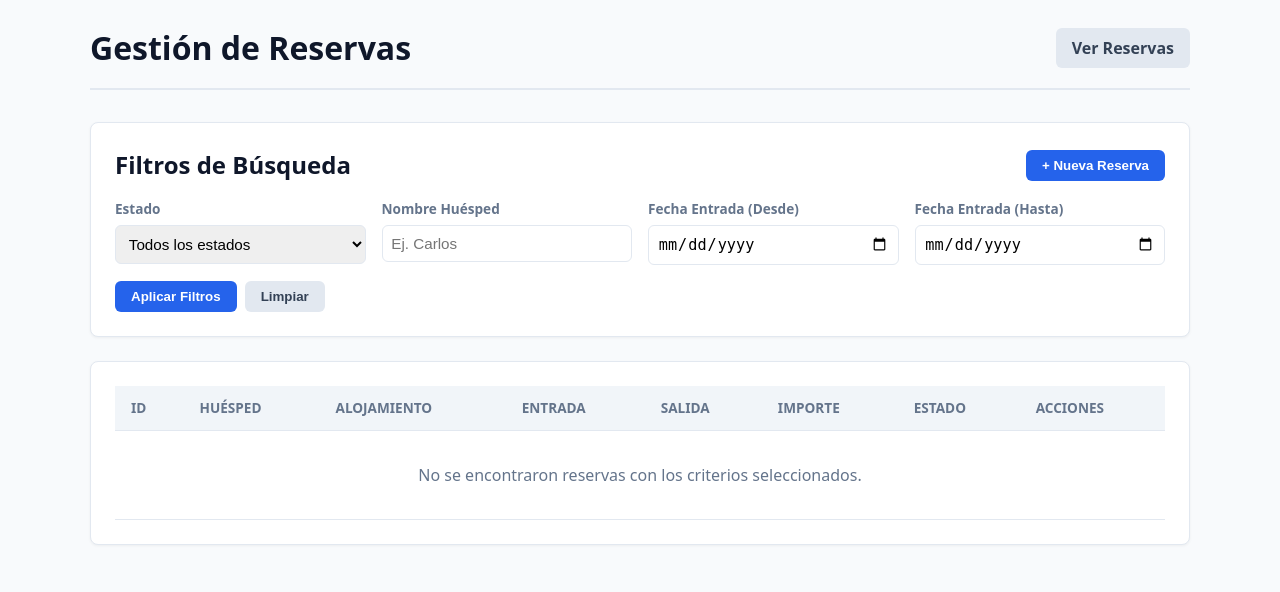
After one commit to Ismael-Zahinos/Prueba-PHP, a PHP site: template templates/reservas/index.html.twig in a window 1280 px wide. The commit adds this page. Shown: the top 592 px of the page. Run offline with PHP 8.4, Linux system fonts and the light colour scheme; the template is opened without the code that fills it, so the values that code supplies are empty; some libraries are stand-ins or nearby versions.

Commit message:
feat: vistas del listado y detalle con plantillas twig y herencia

```diff
--- /dev/null
+++ b/templates/base.html.twig
@@ -0,0 +1,178 @@
+<!DOCTYPE html>
+<html lang="es">
+<head>
+    <meta charset="UTF-8">
+    <meta name="viewport" content="width=device-width, initial-scale=1.0">
+    <title>{% block title %}Gestión de Reservas{% endblock %}</title>
+    <style>
+        :root {
+            --primary: #2563eb;
+            --primary-hover: #1d4ed8;
+            --bg: #f8fafc;
+            --surface: #ffffff;
+            --border: #e2e8f0;
+            --text: #0f172a;
+            --text-muted: #64748b;
+            --success: #16a34a;
+            --danger: #dc2626;
+            --warning: #ca8a04;
+        }
+
+        * { box-sizing: border-box; margin: 0; padding: 0; }
+        body {
+            font-family: system-ui, -apple-system, BlinkMacSystemFont, 'Segoe UI', Roboto, Oxygen, Ubuntu, Cantarell, sans-serif;
+            background-color: var(--bg);
+            color: var(--text);
+            line-height: 1.5;
+            padding: 1.5rem;
+        }
+
+        .container {
+            max-width: 1100px;
+            margin: 0 auto;
+        }
+
+        header {
+            margin-bottom: 2rem;
+            display: flex;
+            justify-content: space-between;
+            align-items: center;
+            border-bottom: 2px solid var(--border);
+            padding-bottom: 1rem;
+        }
+
+        h1, h2, h3 { font-weight: 700; }
+        h1 a { color: var(--text); text-decoration: none; }
+
+        .btn {
+            display: inline-flex;
+            align-items: center;
+            padding: 0.5rem 1rem;
+            border-radius: 6px;
+            font-weight: 600;
+            border: none;
+            cursor: pointer;
+            text-decoration: none;
+            transition: background 0.2s;
+        }
+        .btn-primary { background: var(--primary); color: white; }
+        .btn-primary:hover { background: var(--primary-hover); }
+        .btn-secondary { background: #e2e8f0; color: #334155; }
+        .btn-secondary:hover { background: #cbd5e1; }
+        .btn-danger { background: var(--danger); color: white; }
+        .btn-danger:hover { background: #b91c1c; }
+        .btn-success { background: var(--success); color: white; }
+        .btn-success:hover { background: #15803d; }
+        .btn:disabled { opacity: 0.6; cursor: not-allowed; }
+
+        .card {
+            background: var(--surface);
+            border-radius: 8px;
+            box-shadow: 0 1px 3px rgba(0,0,0,0.05);
+            border: 1px solid var(--border);
+            padding: 1.5rem;
+            margin-bottom: 1.5rem;
+        }
+
+        /* Notificaciones de feedback */
+        #alert-box {
+            display: none;
+            padding: 1rem;
+            border-radius: 6px;
+            margin-bottom: 1.5rem;
+            font-weight: 500;
+        }
+        #alert-box.success { background: #dcfce7; color: #15803d; border: 1px solid #bbf7d0; display: block; }
+        #alert-box.error { background: #fee2e2; color: #b91c1c; border: 1px solid #fecaca; display: block; }
+
+        /* Badges de estado */
+        .badge {
+            display: inline-block;
+            padding: 0.25rem 0.6rem;
+            font-size: 0.8rem;
+            font-weight: 700;
+            border-radius: 9999px;
+            text-transform: uppercase;
+        }
+        .badge-pendiente { background: #fef9c3; color: var(--warning); }
+        .badge-confirmada { background: #dcfce7; color: var(--success); }
+        .badge-cancelada { background: #fee2e2; color: var(--danger); }
+
+        /* Tablas responsivas */
+        .table-responsive {
+            width: 100%;
+            overflow-x: auto;
+        }
+        table {
+            width: 100%;
+            border-collapse: collapse;
+            text-align: left;
+        }
+        th, td {
+            padding: 0.75rem 1rem;
+            border-bottom: 1px solid var(--border);
+        }
+        th {
+            background: #f1f5f9;
+            font-size: 0.85rem;
+            color: var(--text-muted);
+            text-transform: uppercase;
+        }
+        tr:hover { background-color: #f8fafc; }
+
+        /* Formularios y filtros */
+        .grid-filters {
+            display: grid;
+            grid-template-columns: repeat(auto-fit, minmax(200px, 1fr));
+            gap: 1rem;
+            margin-bottom: 1rem;
+        }
+        .form-group {
+            display: flex;
+            flex-direction: column;
+            gap: 0.35rem;
+        }
+        .form-group label {
+            font-size: 0.85rem;
+            font-weight: 600;
+            color: var(--text-muted);
+        }
+        input, select, textarea {
+            padding: 0.55rem;
+            border: 1px solid var(--border);
+            border-radius: 6px;
+            font-size: 0.95rem;
+        }
+        input:focus, select:focus, textarea:focus {
+            outline: none;
+            border-color: var(--primary);
+        }
+
+        /* Indicador de carga */
+        .loading-spinner {
+            display: none;
+            text-align: center;
+            padding: 2rem;
+            color: var(--text-muted);
+            font-weight: 600;
+        }
+        .loading-spinner.active { display: block; }
+    </style>
+</head>
+<body>
+    <div class="container">
+        <header>
+            <h1><a href="{{ baseUrl }}/">Gestión de Reservas</a></h1>
+            <nav>
+                <a href="{{ baseUrl }}/" class="btn btn-secondary">Ver Reservas</a>
+            </nav>
+        </header>
+
+        <div id="alert-box"></div>
+
+        {% block content %}{% endblock %}
+    </div>
+
+    {% block javascripts %}{% endblock %}
+</body>
+</html>
--- /dev/null
+++ b/templates/reservas/index.html.twig
@@ -0,0 +1,141 @@
+{% extends "base.html.twig" %}
+
+{% block title %}Listado de Reservas{% endblock %}
+
+{% block content %}
+    <section class="card">
+        <div style="display: flex; justify-content: space-between; align-items: center; margin-bottom: 1rem;">
+            <h2>Filtros de Búsqueda</h2>
+            <button id="btn-toggle-modal" class="btn btn-primary">+ Nueva Reserva</button>
+        </div>
+
+        <form id="filtro-form">
+            <div class="grid-filters">
+                <div class="form-group">
+                    <label for="filtro-estado">Estado</label>
+                    <select id="filtro-estado" name="estado">
+                        <option value="">Todos los estados</option>
+                        <option value="pendiente" {% if filtros.estado == 'pendiente' %}selected{% endif %}>Pendiente</option>
+                        <option value="confirmada" {% if filtros.estado == 'confirmada' %}selected{% endif %}>Confirmada</option>
+                        <option value="cancelada" {% if filtros.estado == 'cancelada' %}selected{% endif %}>Cancelada</option>
+                    </select>
+                </div>
+                <div class="form-group">
+                    <label for="filtro-nombre">Nombre Huésped</label>
+                    <input type="text" id="filtro-nombre" name="nombre" value="{{ filtros.nombre }}" placeholder="Ej. Carlos">
+                </div>
+                <div class="form-group">
+                    <label for="filtro-desde">Fecha Entrada (Desde)</label>
+                    <input type="date" id="filtro-desde" name="fecha_desde" value="{{ filtros.fecha_desde }}">
+                </div>
+                <div class="form-group">
+                    <label for="filtro-hasta">Fecha Entrada (Hasta)</label>
+                    <input type="date" id="filtro-hasta" name="fecha_hasta" value="{{ filtros.fecha_hasta }}">
+                </div>
+            </div>
+            <div style="display: flex; gap: 0.5rem;">
+                <button type="submit" class="btn btn-primary">Aplicar Filtros</button>
+                <button type="button" id="btn-limpiar-filtros" class="btn btn-secondary">Limpiar</button>
+            </div>
+        </form>
+    </section>
+
+    <!-- Modal / Formulario de Creación de Reserva -->
+    <section id="modal-crear" class="card" style="display: none; border-left: 4px solid var(--primary);">
+        <h2>Nueva Reserva</h2>
+        <form id="form-crear-reserva" style="margin-top: 1rem;">
+            <div class="grid-filters">
+                <div class="form-group">
+                    <label for="nuevo-nombre">Nombre Huésped *</label>
+                    <input type="text" id="nuevo-nombre" name="nombre_huesped" required>
+                </div>
+                <div class="form-group">
+                    <label for="nuevo-email">Email Huésped *</label>
+                    <input type="email" id="nuevo-email" name="email_huesped" required>
+                </div>
+                <div class="form-group">
+                    <label for="nuevo-alojamiento">Alojamiento *</label>
+                    <input type="text" id="nuevo-alojamiento" name="nombre_alojamiento" required>
+                </div>
+                <div class="form-group">
+                    <label for="nuevo-importe">Importe (€) *</label>
+                    <input type="number" step="0.01" min="0.01" id="nuevo-importe" name="importe" required>
+                </div>
+                <div class="form-group">
+                    <label for="nuevo-entrada">Fecha Entrada *</label>
+                    <input type="date" id="nuevo-entrada" name="fecha_entrada" required>
+                </div>
+                <div class="form-group">
+                    <label for="nuevo-salida">Fecha Salida *</label>
+                    <input type="date" id="nuevo-salida" name="fecha_salida" required>
+                </div>
+            </div>
+            <div class="form-group" style="margin-bottom: 1rem;">
+                <label for="nuevo-notas">Notas Adicionales</label>
+                <textarea id="nuevo-notas" name="notas" rows="2" placeholder="Peticiones especiales..."></textarea>
+            </div>
+            <div style="display: flex; gap: 0.5rem;">
+                <button type="submit" id="btn-submit-crear" class="btn btn-primary">Guardar Reserva</button>
+                <button type="button" id="btn-cancelar-modal" class="btn btn-secondary">Cancelar</button>
+            </div>
+        </form>
+    </section>
+
+    <!-- Tabla con listado de reservas -->
+    <section class="card">
+        <div id="loading" class="loading-spinner">Cargando reservas...</div>
+        <div class="table-responsive">
+            <table id="tabla-reservas">
+                <thead>
+                    <tr>
+                        <th>ID</th>
+                        <th>Huésped</th>
+                        <th>Alojamiento</th>
+                        <th>Entrada</th>
+                        <th>Salida</th>
+                        <th>Importe</th>
+                        <th>Estado</th>
+                        <th>Acciones</th>
+                    </tr>
+                </thead>
+                <tbody id="tbody-reservas">
+                    {% for reserva in reservas %}
+                        <tr id="fila-reserva-{{ reserva.id }}">
+                            <td>#{{ reserva.id }}</td>
+                            <td>
+                                <strong>{{ reserva.nombre_huesped }}</strong><br>
+                                <small style="color: var(--text-muted);">{{ reserva.email_huesped }}</small>
+                            </td>
+                            <td>{{ reserva.nombre_alojamiento }}</td>
+                            <td>{{ reserva.fecha_entrada|date("d/m/Y") }}</td>
+                            <td>{{ reserva.fecha_salida|date("d/m/Y") }}</td>
+                            <td>{{ reserva.importe|number_format(2, ',', '.') }} €</td>
+                            <td>
+                                <span class="badge badge-{{ reserva.estado }}">{{ reserva.estado }}</span>
+                            </td>
+                            <td style="white-space: nowrap;">
+                                <a href="{{ baseUrl }}/reservas/{{ reserva.id }}" class="btn btn-secondary" style="font-size: 0.8rem; padding: 0.3rem 0.6rem;">Ver Detalle</a>
+                                {% if reserva.estado != 'cancelada' %}
+                                    <button class="btn btn-danger btn-cancelar-reserva" data-id="{{ reserva.id }}" style="font-size: 0.8rem; padding: 0.3rem 0.6rem;">Cancelar</button>
+                                {% endif %}
+                            </td>
+                        </tr>
+                    {% else %}
+                        <tr id="sin-reservas">
+                            <td colspan="8" style="text-align: center; color: var(--text-muted); padding: 2rem;">
+                                No se encontraron reservas con los criterios seleccionados.
+                            </td>
+                        </tr>
+                    {% endfor %}
+                </tbody>
+            </table>
+        </div>
+    </section>
+{% endblock %}
+
+{% block javascripts %}
+<script>
+    const BASE_URL = '{{ baseUrl }}';
+</script>
+<script src="{{ baseUrl }}/js/app.js"></script>
+{% endblock %}
```
Also changed, not shown: public/index.php (+51 -39 lines), src/Controllers/ReservaWebController.php (added, +56 -0 lines), templates/reservas/show.html.twig (added, +95 -0 lines).
